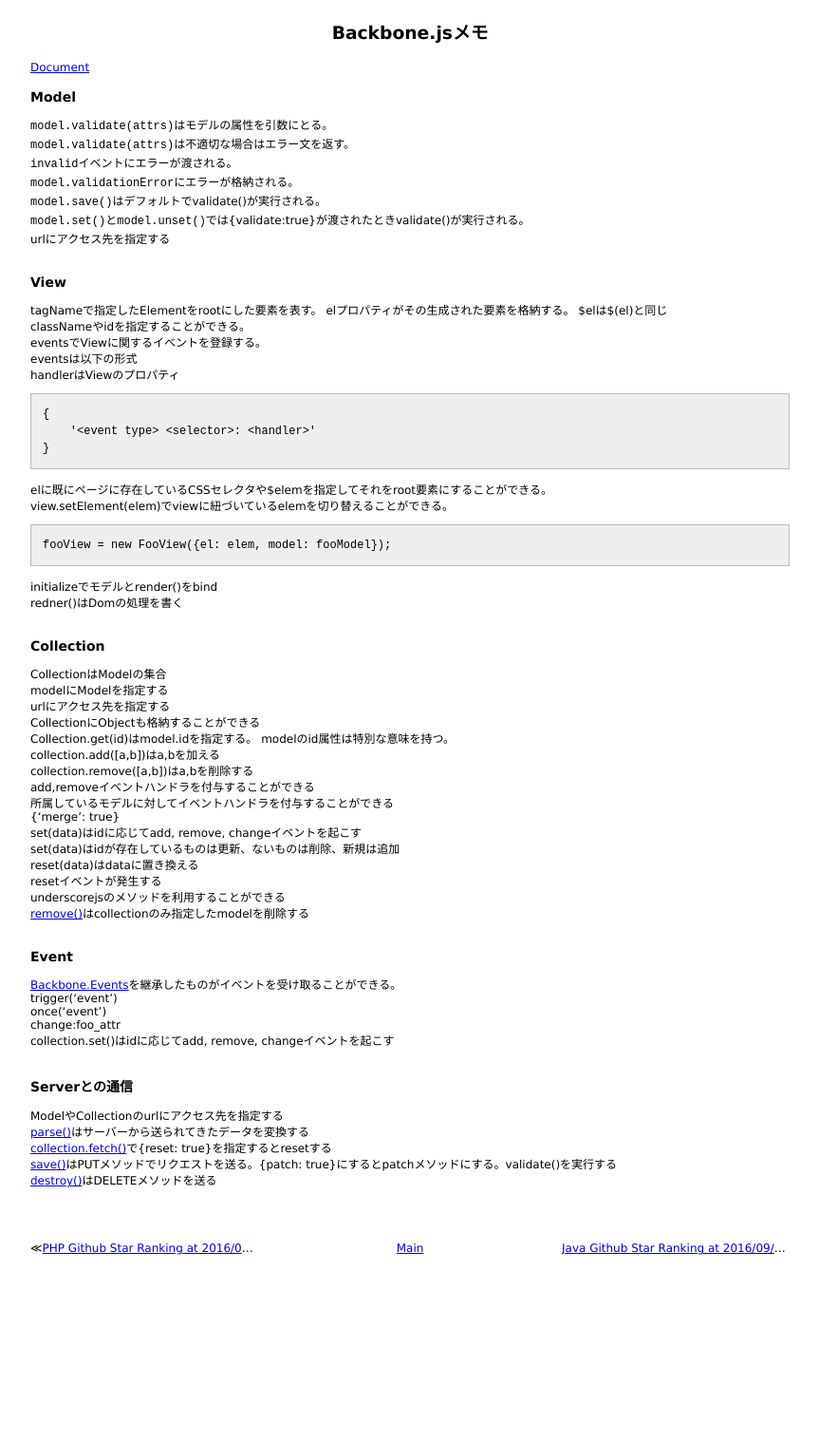
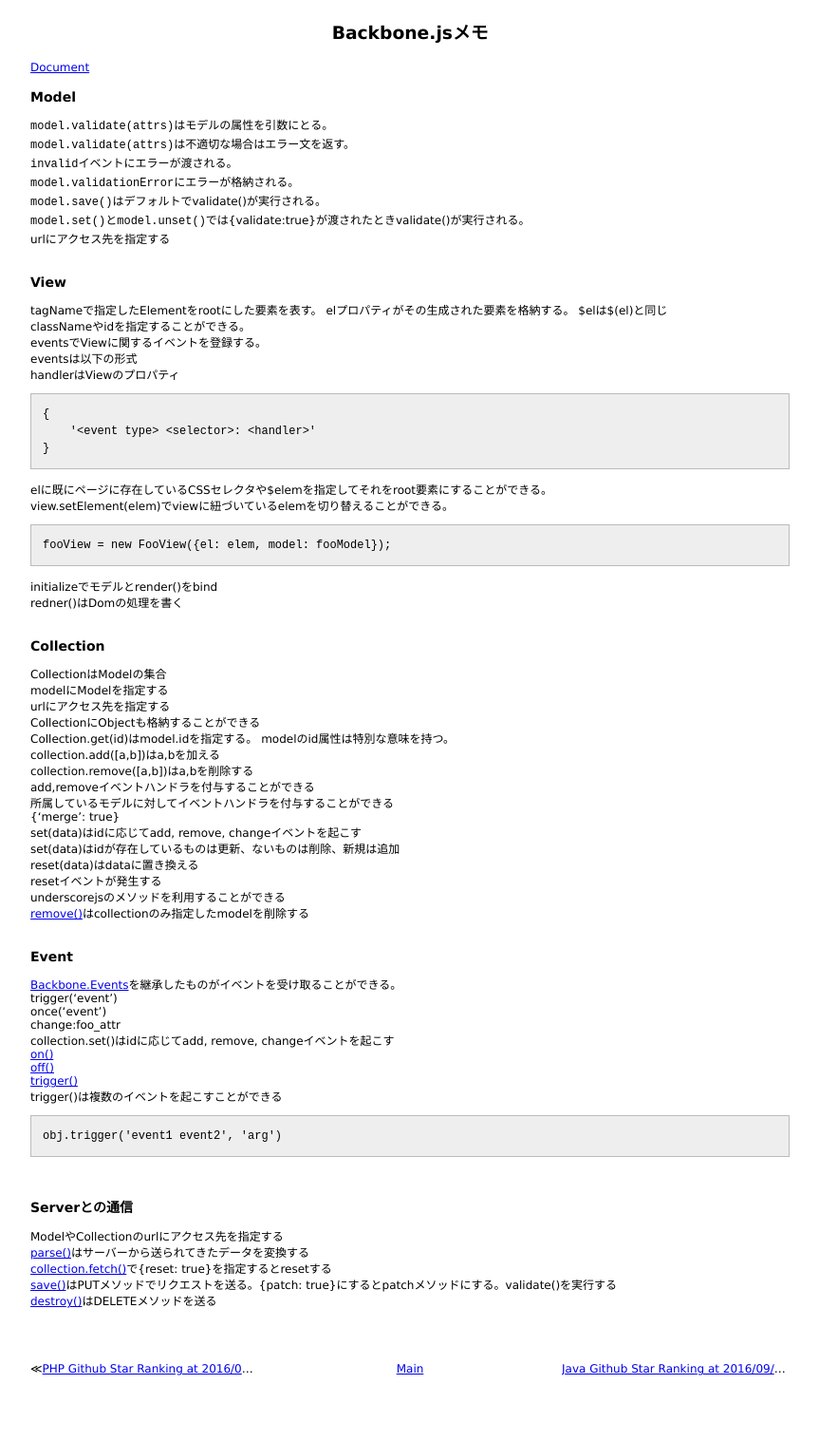
Before and after one commit to 38elements/38elements.github.com, a Jekyll site: the page built from _posts/2016-09-07-backbonejs.md, in a window 1280 px wide. Shown: the whole page at 95% size, without its empty margins (208-1071 px from the left). Built offline with Jekyll 4.4.1, drawn with Linux system fonts in a browser that asks for light colours; before the commit the page ends 1390 px from its top, so only the background shows below that.

Commit message:
Update 2016-09-07-backbonejs.md

````diff
--- a/_posts/2016-09-07-backbonejs.md
+++ b/_posts/2016-09-07-backbonejs.md
@@ -66,6 +66,15 @@ trigger('event')
 once('event')
 change:foo_attr
 collection.set()はidに応じてadd, remove, changeイベントを起こす
+[on()](http://backbonejs.org/#Events-on)
+[off()](http://backbonejs.org/#Events-off)
+[trigger()](http://backbonejs.org/#Events-trigger)
+trigger()は複数のイベントを起こすことができる
+
+```
+obj.trigger('event1 event2', 'arg')
+```
+
 <br>
 
 
````
